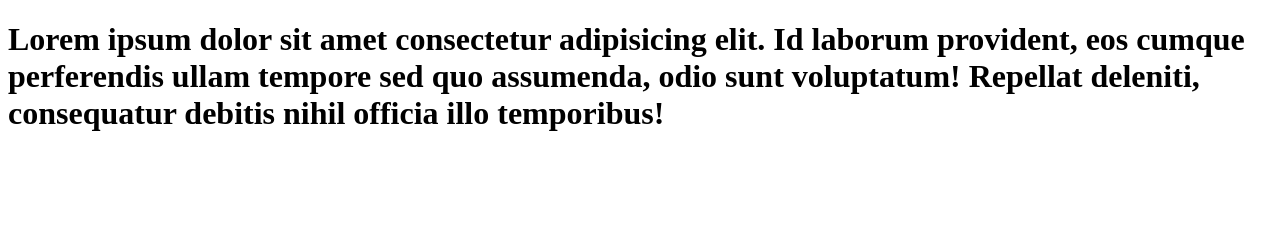
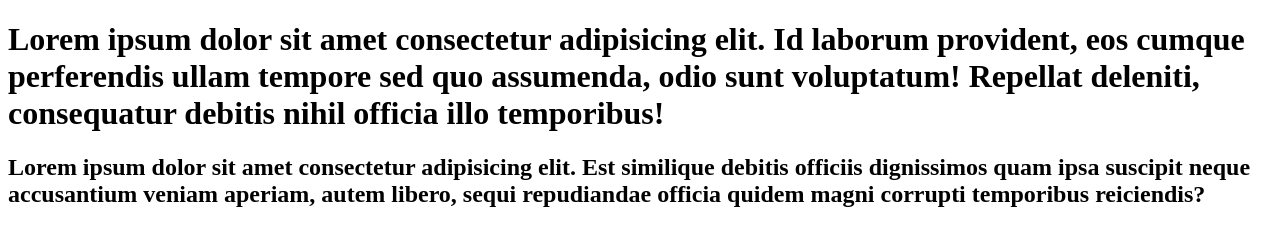
Before and after one commit to mateen83/DevOps, a plain HTML site: page index.html in a window 1280 px wide. Drawn offline with Linux system fonts and the light colour scheme.

Commit message:
h2 added

```diff
--- a/index.html
+++ b/index.html
@@ -7,5 +7,6 @@
 </head>
 <body>
     <h1>Lorem ipsum dolor sit amet consectetur adipisicing elit. Id laborum provident, eos cumque perferendis ullam tempore sed quo assumenda, odio sunt voluptatum! Repellat deleniti, consequatur debitis nihil officia illo temporibus!</h1>
+    <h2>Lorem ipsum dolor sit amet consectetur adipisicing elit. Est similique debitis officiis dignissimos quam ipsa suscipit neque accusantium veniam aperiam, autem libero, sequi repudiandae officia quidem magni corrupti temporibus reiciendis?</h2>
 </body>
 </html>
```
